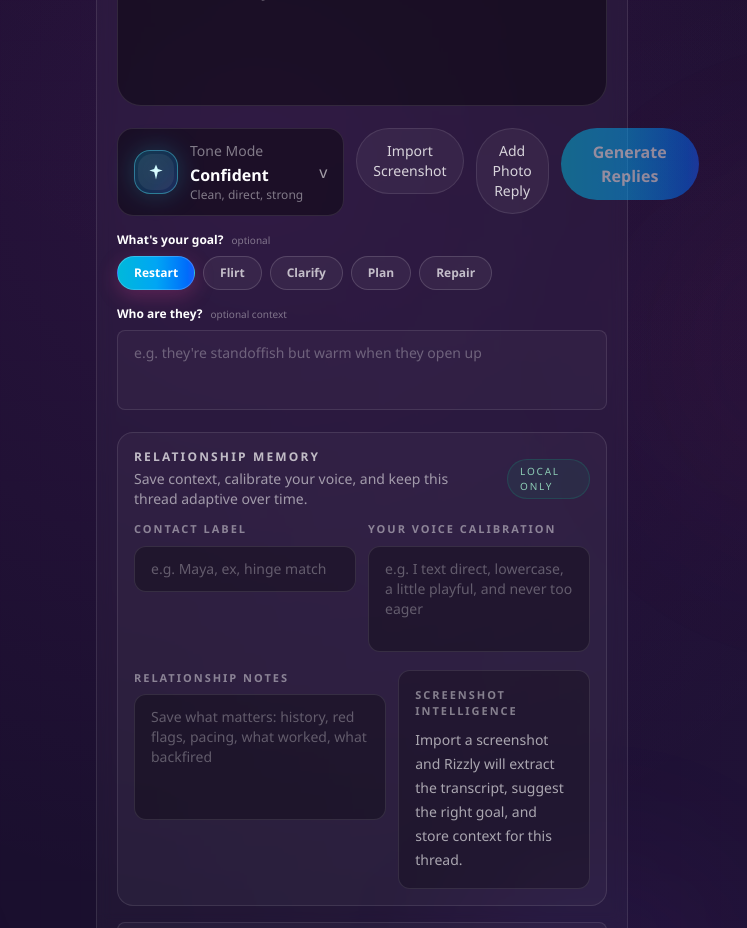
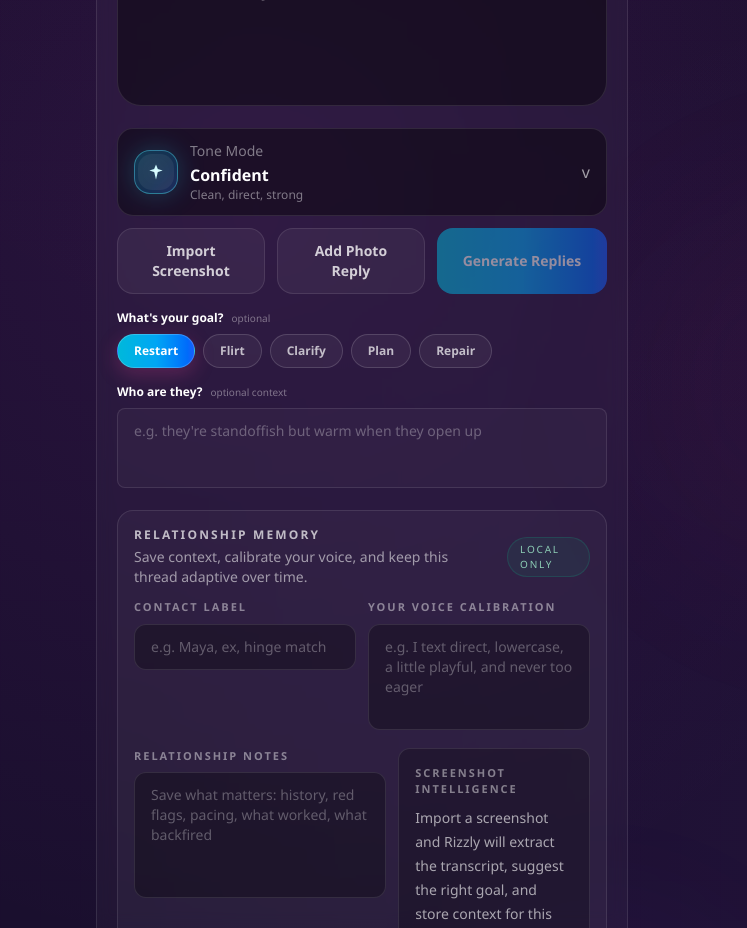
Before and after one commit to malachibr0226-commits/rizzly-ai, a Next.js app: page / in a window 1280 px wide. Shown: the part 880-1808 px from the top of the page, without its empty margins (0-747 px from the left). Built offline with nearby package versions, Linux system fonts and the light colour scheme.

Commit message:
Tidy composer action layout

```diff
--- a/app/page.tsx
+++ b/app/page.tsx
@@ -1651,7 +1651,7 @@ export default function Home() {
                   className={`h-40 w-full resize-none rounded-[24px] border border-white/10 bg-black/40 px-4 py-4 text-white outline-none transition-all duration-400 placeholder:text-white/30 focus:border-white/30 focus:bg-black/50 focus:ring-2 md:h-48 ${selectedTone.ring}`}
                 />
 
-                <div className="mt-4 grid items-start gap-3 lg:grid-cols-[1fr_auto_auto_auto]">
+                <div className="mt-4 space-y-3">
                   <ToneDropdown value={tone} onChange={setTone} />
 
                   <input
@@ -1662,11 +1662,12 @@ export default function Home() {
                     onChange={handleScreenshotUpload}
                   />
 
+                  <div className="grid gap-3 sm:grid-cols-2 xl:grid-cols-[minmax(0,1fr)_minmax(0,1fr)_minmax(0,1.15fr)]">
                     <button
                       type="button"
                       onClick={() => screenshotInputRef.current?.click()}
                       disabled={screenshotParsing}
-                    className="rounded-full border border-white/10 bg-white/5 px-4 py-3 text-sm text-white/80 transition hover:border-white/20 disabled:cursor-not-allowed disabled:opacity-60"
+                      className="flex min-h-[56px] items-center justify-center rounded-2xl border border-white/10 bg-white/5 px-4 py-3 text-center text-sm font-semibold text-white/78 transition hover:border-white/20 hover:bg-white/10 disabled:cursor-not-allowed disabled:opacity-60"
                     >
                       {screenshotParsing ? "Reading Screenshot..." : "Import Screenshot"}
                     </button>
@@ -1696,7 +1697,7 @@ export default function Home() {
                     <button
                       type="button"
                       onClick={() => document.getElementById("reply-image-upload")?.click()}
-                    className="rounded-full border border-white/10 bg-white/5 px-4 py-3 text-sm text-white/80 transition hover:border-white/20"
+                      className="flex min-h-[56px] items-center justify-center rounded-2xl border border-white/10 bg-white/5 px-4 py-3 text-center text-sm font-semibold text-white/78 transition hover:border-white/20 hover:bg-white/10"
                     >
                       Add Photo Reply
                     </button>
@@ -1704,10 +1705,11 @@ export default function Home() {
                     <button
                       onClick={() => void handleGenerate()}
                       disabled={loading || !conversation.trim()}
-                    className={`rounded-full bg-gradient-to-r px-8 py-3 font-bold text-white transition-all duration-[400ms] transform hover:scale-110 active:scale-[0.96] disabled:cursor-not-allowed disabled:opacity-50 disabled:hover:scale-100 ${selectedTone.button}`}
-                  >
-                    {loading ? "Analyzing..." : "Generate Replies"}
-                  </button>
+                      className={`flex min-h-[56px] items-center justify-center rounded-2xl bg-gradient-to-r px-6 py-3 text-center text-sm font-bold text-white transition-all duration-300 hover:brightness-110 disabled:cursor-not-allowed disabled:opacity-50 disabled:hover:brightness-100 ${selectedTone.button}`}
+                    >
+                      <span className="whitespace-nowrap">{loading ? "Analyzing..." : "Generate Replies"}</span>
+                    </button>
+                  </div>
                 </div>
 
                 {photoModalOpen && (
```
Lines whose indentation alone changed are shown as unchanged.
